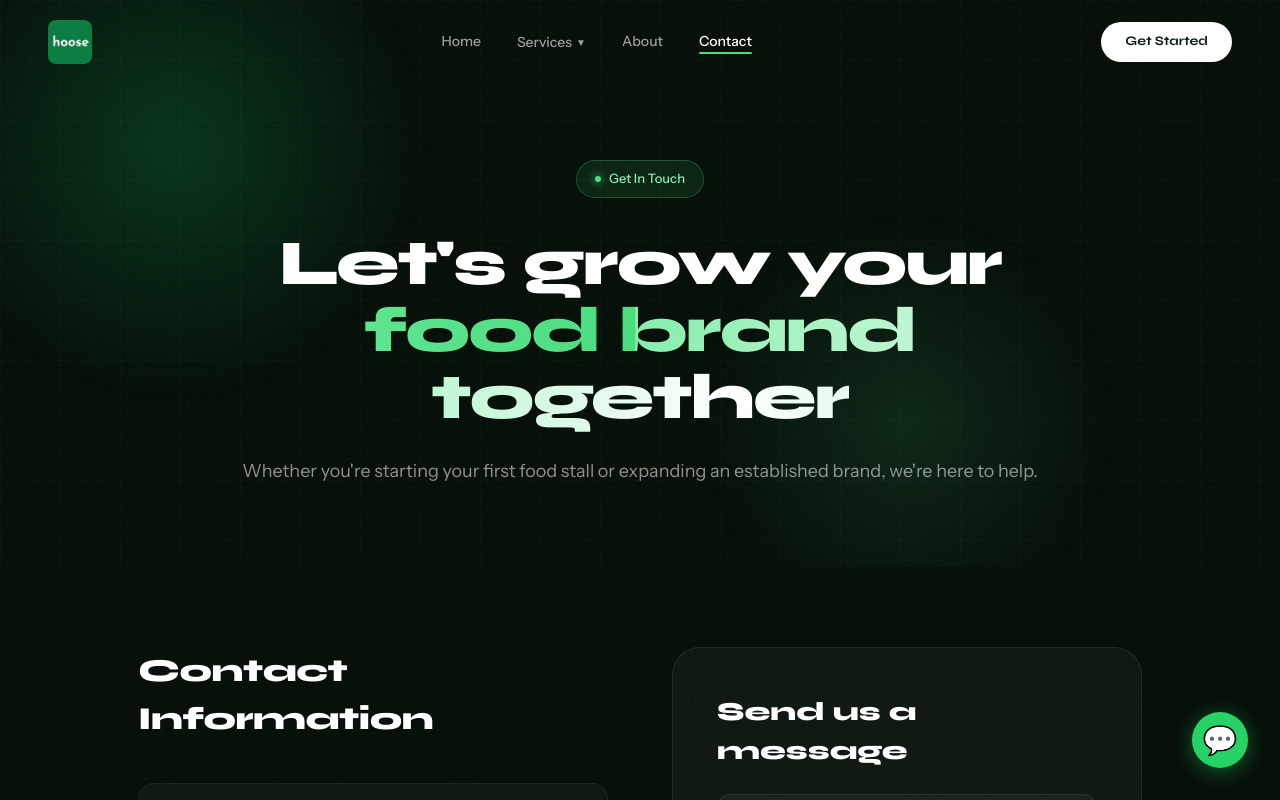
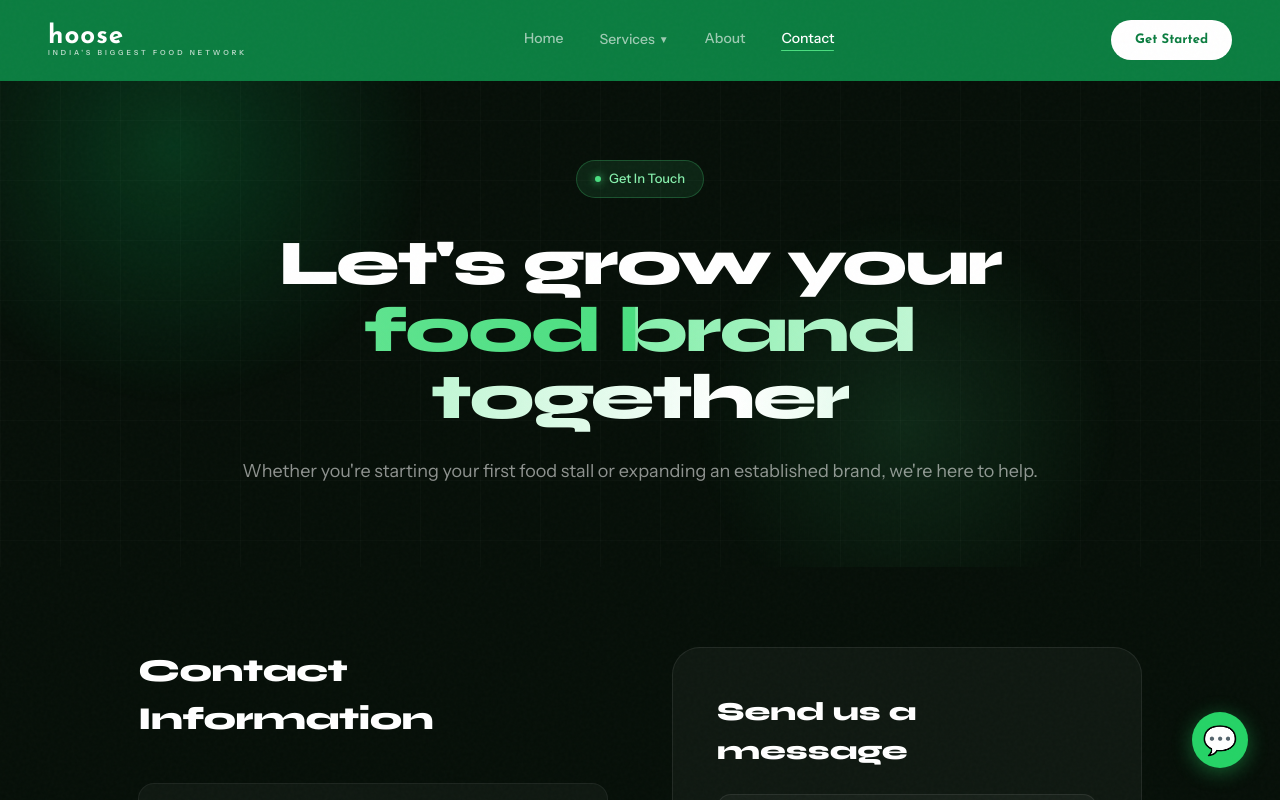
Before and after one commit to kasviii/hoose-startup, a React (Vite) app: page /contact in a window 1280 px wide. Shown: the top 800 px of the page. Built offline with nearby package versions, Linux system fonts and the light colour scheme.

Commit message:
feat: green navbar and Josefin Sans logo

```diff
--- a/index.html
+++ b/index.html
@@ -8,7 +8,7 @@
     <meta name="description" content="Helping local food businesses scale through technology, branding, and smarter operations." />
     <link rel="preconnect" href="https://fonts.googleapis.com" />
     <link rel="preconnect" href="https://fonts.gstatic.com" crossorigin />
-    <link href="https://fonts.googleapis.com/css2?family=Syne:wght@400;500;600;700;800;900&family=Instrument+Sans:ital,wght@0,300;0,400;0,500;0,600;1,400&display=swap" rel="stylesheet" />
+    <link href="https://fonts.googleapis.com/css2?family=Syne:wght@400;500;600;700;800;900&family=Instrument+Sans:ital,wght@0,300;0,400;0,500;0,600;1,400&family=Josefin+Sans:wght@400;600;700&display=swap" rel="stylesheet" />
   </head>
   <body>
     <div id="root"></div>
--- a/src/components/Navbar.jsx
+++ b/src/components/Navbar.jsx
@@ -16,13 +16,8 @@ export default function Navbar() {
 
   const pages = [["home", "/"], ["about", "/about"], ["contact", "/contact"]];
 
-  const navBg = scrolled
-    ? "rgba(10,26,15,0.85)"
-    : "transparent";
-
-  const navBorder = scrolled
-    ? "1px solid rgba(255,255,255,0.08)"
-    : "1px solid transparent";
+  const navBg = scrolled ? "rgba(11,125,64,0.97)" : "#0b7d40";
+  const navBorder = scrolled ? "1px solid rgba(255,255,255,0.08)" : "1px solid transparent";
 
   return (
     <motion.header
@@ -44,12 +39,13 @@ export default function Navbar() {
       <nav style={{maxWidth: "1280px", margin: "0 auto", padding: "20px 48px", display: "flex", alignItems: "center", justifyContent: "space-between"}}>
 
         <motion.div
-            onClick={function() { navigate("/"); }}
-            style={{cursor: "pointer", display: "flex", alignItems: "center"}}
-            whileHover={{ scale: 1.03 }}
-            whileTap={{ scale: 0.97 }}
-            >
-            <img src="/logo.jpeg" alt="Hoose" style={{height: "44px", borderRadius: "8px"}} />
+          onClick={function() { navigate("/"); }}
+          style={{cursor: "pointer", display: "flex", flexDirection: "column", lineHeight: 1}}
+          whileHover={{ scale: 1.03 }}
+          whileTap={{ scale: 0.97 }}
+        >
+          <span style={{color: "white", fontSize: "26px", fontWeight: "700", letterSpacing: "1px", fontFamily: "Josefin Sans, sans-serif"}}>hoose</span>
+          <span style={{color: "rgba(255,255,255,0.7)", fontSize: "7px", letterSpacing: "3px", textTransform: "uppercase", marginTop: "-1px", fontWeight: "600", fontFamily: "Instrument Sans, sans-serif"}}>India's Biggest Food Network</span>
         </motion.div>
 
         <div style={{display: "flex", alignItems: "center", gap: "36px"}}>
@@ -57,7 +53,6 @@ export default function Navbar() {
             onClick={function() { navigate("/"); }}
             style={{color: location.pathname === "/" ? "white" : "rgba(255,255,255,0.6)", fontSize: "14px", fontWeight: "500", cursor: "pointer", position: "relative", paddingBottom: "2px"}}
             whileHover={{ color: "white" }}
-            data-cursor="pointer"
           >
             Home
             {location.pathname === "/" && (
@@ -155,7 +150,7 @@ export default function Navbar() {
 
         <motion.div
           onClick={function() { navigate("/contact"); }}
-          style={{backgroundColor: "white", color: "#0a1a0f", padding: "10px 24px", borderRadius: "999px", fontSize: "13px", fontWeight: "700", cursor: "pointer", fontFamily: "Syne, sans-serif"}}
+          style={{backgroundColor: "white", color: "#0b7d40", padding: "10px 24px", borderRadius: "999px", fontSize: "13px", fontWeight: "700", cursor: "pointer", fontFamily: "Josefin Sans, sans-serif"}}
           whileHover={{ scale: 1.05, backgroundColor: "#86efac" }}
           whileTap={{ scale: 0.96 }}
           transition={{ type: "spring", stiffness: 400, damping: 20 }}
```
